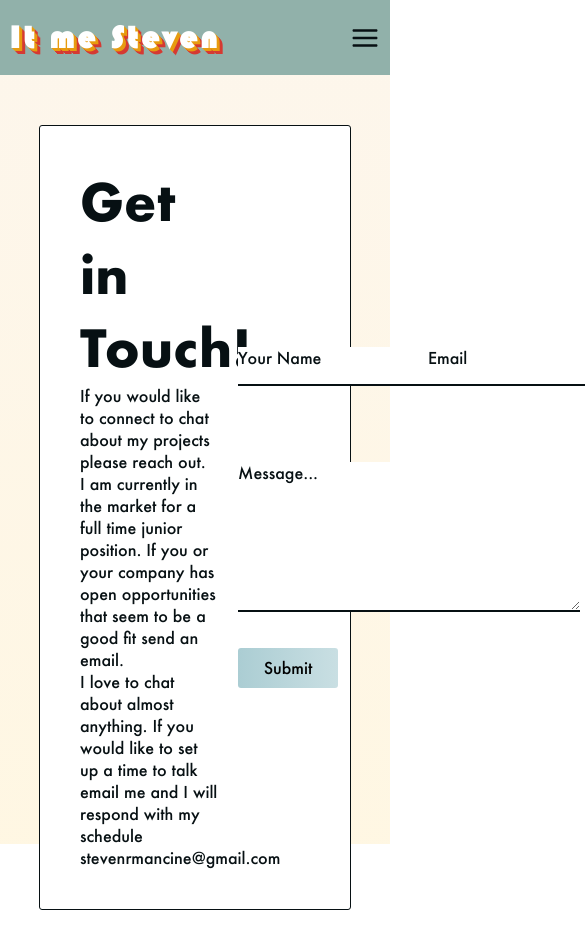
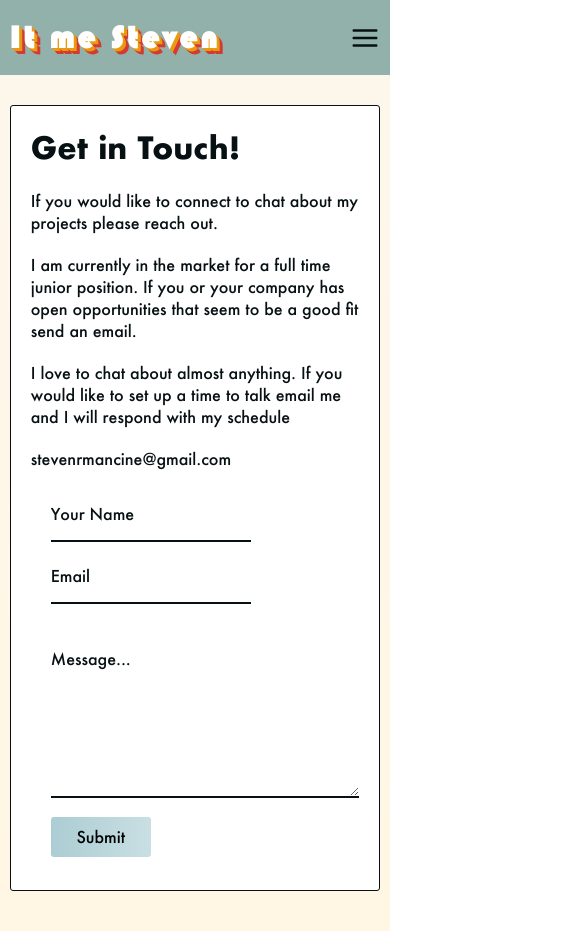
Before and after one commit to itsnameissteven/portfolio, a React (Create React App) app: page /contact in a window 390 px wide. Shown: the top 931 px of the page, 585 px wide, since content can reach past the window. Before the commit the page ends 910 px from the top, so only its background shows below. Built offline with nearby package versions, Linux system fonts and the light colour scheme.

Commit message:
Add mobile design for contact page

```diff
--- a/public/index.html
+++ b/public/index.html
@@ -10,34 +10,11 @@
       content="Web site created using create-react-app"
     />
     <link rel="apple-touch-icon" href="%PUBLIC_URL%/logo192.png" />
-    <!--
-      manifest.json provides metadata used when your web app is installed on a
-      user's mobile device or desktop. See https://developers.google.com/web/fundamentals/web-app-manifest/
-    -->
     <link rel="manifest" href="%PUBLIC_URL%/manifest.json" />
-    <!--
-      Notice the use of %PUBLIC_URL% in the tags above.
-      It will be replaced with the URL of the `public` folder during the build.
-      Only files inside the `public` folder can be referenced from the HTML.
-
-      Unlike "/favicon.ico" or "favicon.ico", "%PUBLIC_URL%/favicon.ico" will
-      work correctly both with client-side routing and a non-root public URL.
-      Learn how to configure a non-root public URL by running `npm run build`.
-    -->
-    <title>React App</title>
+    <title>Steven Mancine</title>
   </head>
   <body>
     <noscript>You need to enable JavaScript to run this app.</noscript>
     <div id="root"></div>
-    <!--
-      This HTML file is a template.
-      If you open it directly in the browser, you will see an empty page.
-
-      You can add webfonts, meta tags, or analytics to this file.
-      The build step will place the bundled scripts into the <body> tag.
-
-      To begin the development, run `npm start` or `yarn start`.
-      To create a production bundle, use `npm run build` or `yarn build`.
-    -->
   </body>
 </html>
--- a/src/components/App/App.scss
+++ b/src/components/App/App.scss
@@ -1,5 +1,6 @@
 .App {
   background: linear-gradient(to bottom, $mainColor, $accentMain 120%);
+  padding-bottom: 4rem;
 }
 
 @media (prefers-reduced-motion: no-preference) {
--- a/src/components/ContactForm/ContactForm.scss
+++ b/src/components/ContactForm/ContactForm.scss
@@ -4,12 +4,12 @@
   flex-direction: column;
   justify-content: space-evenly;
   align-items: right;
-  width: 60rem;
+  width: 50%;
   height: 40rem;
   padding-left: 2rem;
 
   &__input-container {
-    width: 90%;
+    width: 100%;
     display: flex;
     justify-content: space-between;
   }
@@ -27,7 +27,7 @@
 
 textarea {
   height: 15rem;
-  width: 90%;
+  width: 100%;
 }
 
 input[type="text"],
@@ -60,3 +60,25 @@ input::placeholder {
 label {
   display: none;
 }
+
+@media screen and (max-width: 1100px) {
+  .form {
+    width: 95%;
+
+    &__input-container {
+      // justify-content: flex-start;
+      flex-wrap: wrap;
+    }
+    &__input-container input {
+      width: 45%;
+      min-width: 20rem;
+      margin-top: 2rem;
+    }
+  }
+}
+
+@media screen and (max-width: 600px) {
+  .form {
+    width: 100%;
+  }
+}
--- a/src/components/ContactPage/ContactPage.scss
+++ b/src/components/ContactPage/ContactPage.scss
@@ -1,8 +1,9 @@
 .contact {
-  margin: 5rem auto;
+  margin: 5rem auto 0 auto;
   display: flex;
   width: 80%;
   max-width: 100rem;
+  height: fit-content;
   padding: 4rem;
   border: 1px solid $black;
   border-radius: 3px;
@@ -12,7 +13,7 @@
     display: flex;
     flex-direction: column;
     justify-content: space-between;
-    width: 60%;
+    width: 50%;
 
     &__header {
       font-family: "futurabold";
@@ -25,3 +26,35 @@
     }
   }
 }
+
+@media screen and (max-width: 1100px) {
+  .contact {
+    flex-direction: column;
+    align-items: center;
+
+    &__side-bar {
+      width: 95%;
+
+      &__blurb {
+        margin-top: 2rem;
+        max-width: 60ch;
+      }
+    }
+  }
+}
+
+@media screen and (max-width: 600px) {
+  .contact {
+    margin-top: 3rem;
+    width: 95%;
+    padding: 2rem;
+
+    &__side-bar {
+      width: 100%;
+
+      &__header {
+        font-size: 3rem;
+      }
+    }
+  }
+}
--- a/src/styles/_base.scss
+++ b/src/styles/_base.scss
@@ -10,15 +10,16 @@ html,
 body,
 #root,
 .App {
-  height: 100%;
+  min-height: 100vh;
 }
 
 html {
   font-size: 62.5%;
+  min-height: fit-content;
 }
 
 body {
-  box-sizing: border-box;
+  min-height: 100%;
   color: $black;
   font-family: "futuramedium", "Fira Sans", sans-serif;
   -webkit-font-smoothing: antialiased;
```
